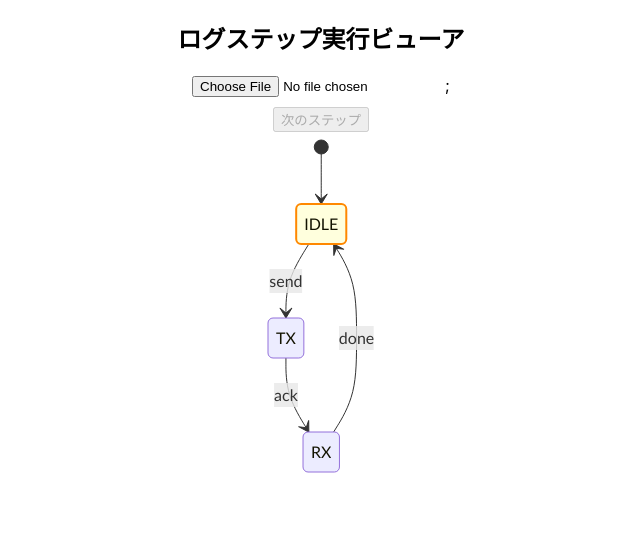
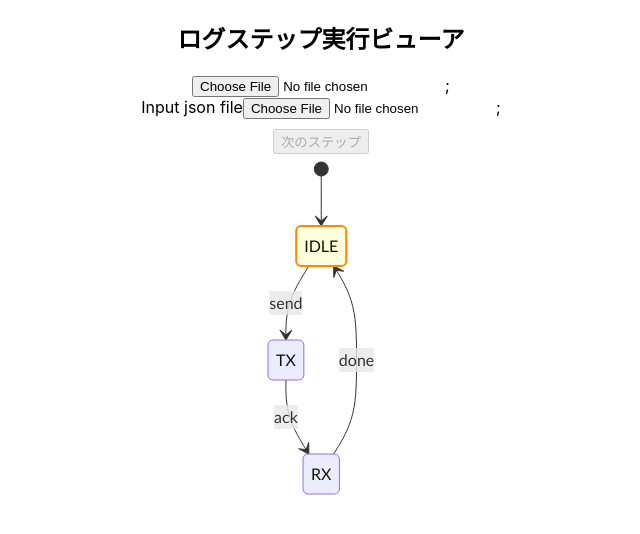
Before and after one commit to AtsushiTsujimura86/Step-State-viewer, a React (Create React App) app in the folder frontend/: page / in a window 1280 px wide. Shown: the top 534 px of the page, without its empty margins (319-959 px from the left). Built offline with nearby package versions, Linux system fonts and the light colour scheme.

Commit message:
create StatejsonFileuploader

```diff
--- a/frontend/src/App.js
+++ b/frontend/src/App.js
@@ -2,13 +2,15 @@ import logo from './logo.svg';
 import './App.css';
 import React, { useState, useEffect} from 'react';
 import MermaidChart from './components/MermaidChart';
-import FileUploader from './components/FileUploader';
+import FileUploader from './components/LogFileUploader';
 import StateLogViewer from './components/StateLogViewer';
+import StateJsonFileUploader from './components/StateJsonFileUploader';
 
 function App() {
     const [stateLogs, setStateLogs] = useState([]);
     const [currentIndex, setCurrentIndex] = useState(0);
     const [currentState, setCurrentState] = useState('IDLE');
+    const [stateJson, setStateJson] = useState({});
 
     const handleLogLoad = (logs) => {
         setStateLogs(logs);
@@ -18,6 +20,13 @@ function App() {
             setCurrentState(firstState);
         }
     }
+
+    const handleStataJsonLoad = (json) => {
+        setStateJson(json);
+        console.log("State JSON Loaded:", json);
+
+        }
+
 
     const handleNext = () => {
         if (currentIndex < stateLogs.length - 1) {
@@ -33,6 +42,7 @@ function App() {
     <div className="App">
         <h2>ログステップ実行ビューア</h2>
         <FileUploader onLoad={handleLogLoad} />
+        <StateJsonFileUploader onLoad={handleStataJsonLoad} />
         <button
             onClick={handleNext}
             disabled={currentIndex >= stateLogs.length - 1}
@@ -42,7 +52,7 @@ function App() {
         </button>
         <div style={{ display: 'flex', justifyContent:'center' }}>
             <StateLogViewer logs={stateLogs} currentIndex={currentIndex} />
-            <MermaidChart currentState={currentState}/>
+            <MermaidChart currentState={currentState} stateJson={stateJson}/>
         </div>
 
     </div>
--- /dev/null
+++ b/frontend/src/components/StateJsonFileUploader.js
@@ -0,0 +1,34 @@
+import React, { useState, useEffect } from "react";
+import { getStateLines } from "../logic/stateHandler";
+
+function StateJsonFileUploader({ onLoad }) {
+    const handleFileUpload = (e) => {
+        const file = e.target.files[0];
+        if(!file) return;
+        // ファイルリーダーを使用してファイルを読み込む
+        const reader = new FileReader();
+        // ファイル読み込み完了時の処理, addEventListenerみたいな
+        reader.onload  = (event) => {
+            const content = event.target.result;
+            console.log("File content:", content);
+            try{
+                const jsonData = JSON.parse(content);
+                console.log("Parsed JSON:", jsonData);
+            } catch (error) {
+                console.error("Error parsing JSON:", error);
+            }
+            onLoad(jsonData);
+        };
+        // ファイルをjsonとして読み込む
+        reader.readAsText(file);
+        // JSONパースして状態を設定
+    }
+    return (
+        <div>
+            <label htmlFor="">Input json file</label>
+            <input type="file" accept=".json" onChange={handleFileUpload} />;
+        </div>
+    );
+}
+
+export default StateJsonFileUploader;
```
Also changed, not shown: frontend/src/components/LogFileUploader.js (renamed from frontend/src/components/FileUploader.js), 2 other files (tests, documents, lock files or other folders).
